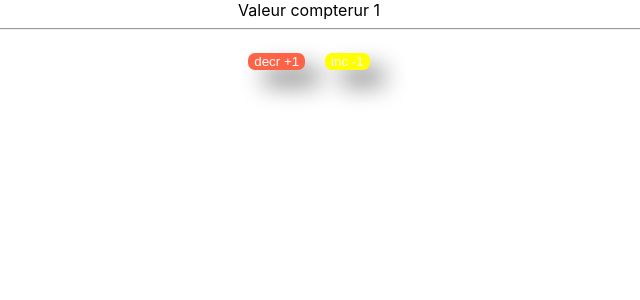
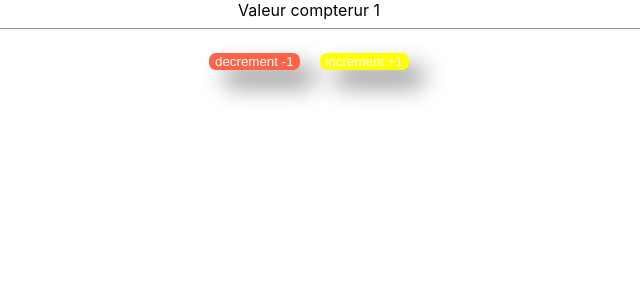
Before and after one commit to ManuFormation/FormationRect, a React (Create React App) app: page / in a window 1280 px wide. Shown: the top 300 px of the page, without its empty margins (331-971 px from the left). Built offline with nearby package versions, Linux system fonts and the light colour scheme.

Commit message:
correction libelle

```diff
--- a/src/App/App.tsx
+++ b/src/App/App.tsx
@@ -9,8 +9,8 @@ class App extends Component {
 
        <hr/>
 
-      <Button bgColor='tomato'> decr +1</Button>
-      <Button bgColor='yellow'> inc -1</Button>
+      <Button bgColor='tomato'> decrement -1</Button>
+      <Button bgColor='yellow'> increment +1</Button>
               </div>
 
   }
```
